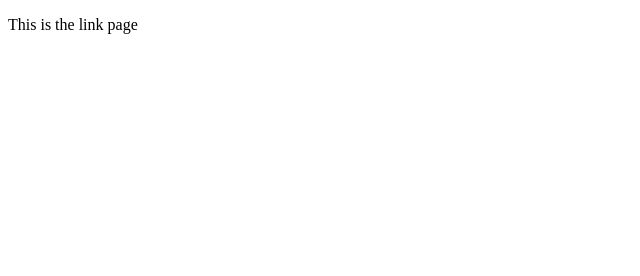
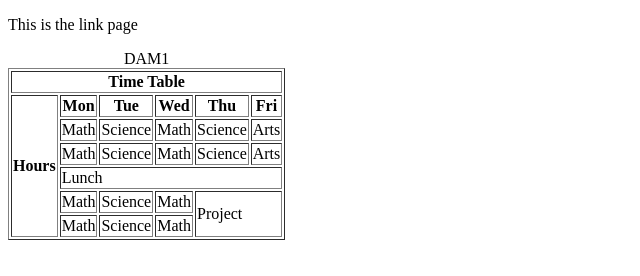
Before and after one commit to PabloMaragoto/HTML, a plain HTML site: page link.html in a window 1280 px wide. Shown: the whole page, without its empty margins (0-640 px from the left). Drawn offline with Linux system fonts and the light colour scheme.

```diff
--- a/link.html
+++ b/link.html
@@ -8,5 +8,54 @@
 </head>
 <body>
     <p>This is the link page</p>
+
+    <table border="1">
+        <!--Para poner títulos utilizamos caption-->
+        <caption>DAM1</caption>
+        <thead>
+            <tr>
+                <th colspan="6">Time Table</th>
+            </tr>
+
+        </thead>
+        <tbody>
+            <tr>
+                <th rowspan="6">Hours</th>
+                <th>Mon</th>
+                <th>Tue</th>
+                <th>Wed</th>
+                <th>Thu</th>
+                <th>Fri</th>
+            </tr>
+            <tr>
+                <td>Math</td>
+                <td>Science</td>
+                <td>Math</td>
+                <td>Science</td>
+                <td>Arts</td>
+            </tr>
+            <tr>
+                <td>Math</td>
+                <td>Science</td>
+                <td>Math</td>
+                <td>Science</td>
+                <td>Arts</td>
+            </tr>
+            <tr>
+              <td colspan="6">Lunch</td>
+            </tr>
+            <tr>
+                <td>Math</td>
+                <td>Science</td>
+                <td>Math</td>
+                <td rowspan ="2" colspan="2">Project</td>
+            </tr>
+            <tr>
+                <td>Math</td>
+                <td>Science</td>
+                <td>Math</td>
+            </tr>
+        </tbody>
+    </table>
 </body>
 </html>
```
Also changed, not shown: 1 other file.
